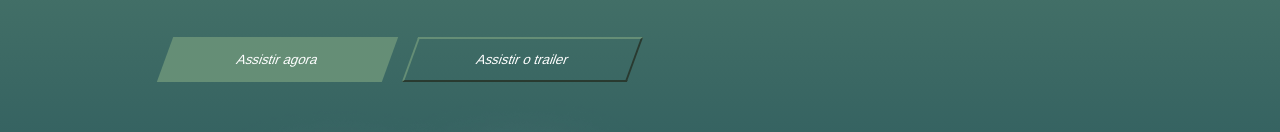
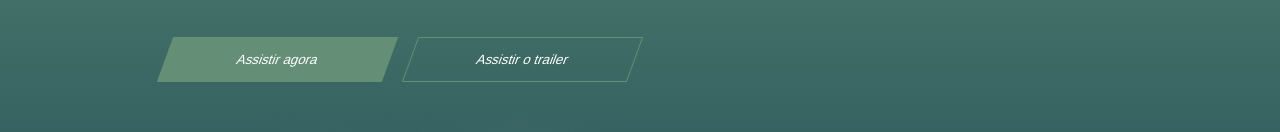
Before and after one commit to 1DTM/herochihiro-Brenno-dos-Santos, a plain HTML site: page index.html in a window 1280 px wide. Shown: the part 359-491 px from the top of the page. Drawn offline with Linux system fonts and the light colour scheme.

Commit message:
botão concertado

```diff
--- a/style.css
+++ b/style.css
@@ -97,7 +97,7 @@ height: 45px;
 }
 .trailer{
     background: none;
-    border-color:#658E76 ;
+    border:1px solid #658E76 ;
     color: white;
     transform: skewX(-20deg);
     width: 225px;
```
